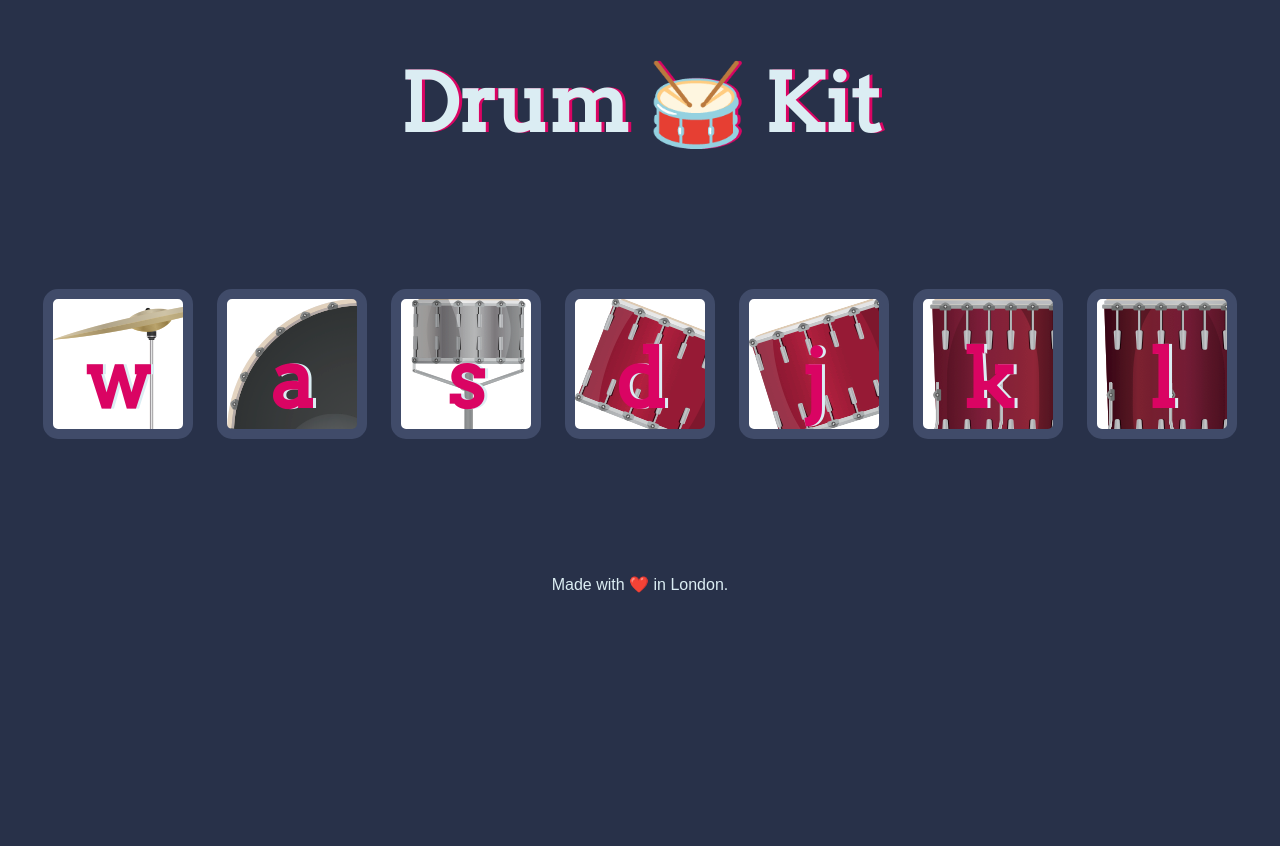
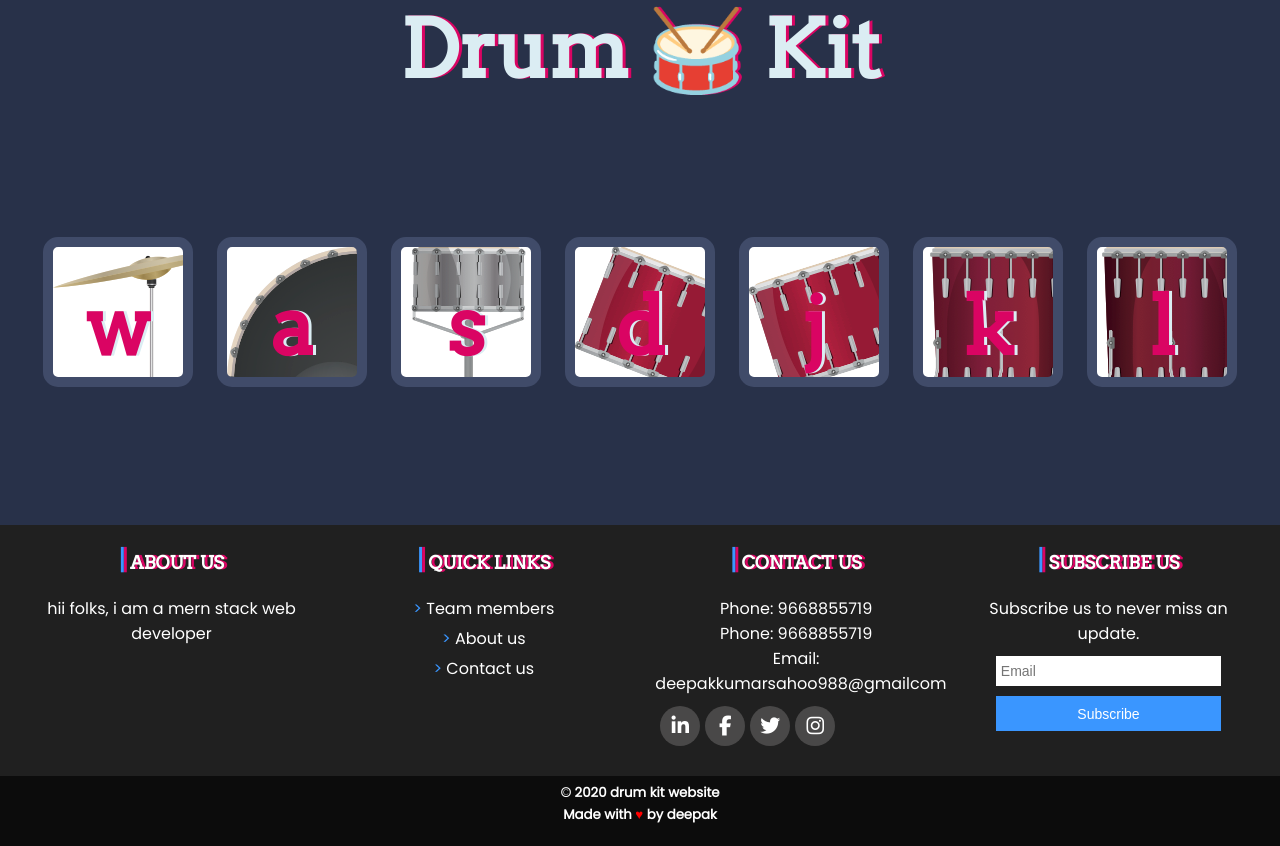
Before and after one commit to kumardeepak123/drum-kit-web-site, a plain HTML site: page index.html in a window 1280 px wide. Before the commit the page ends 800 px from the top, so only its background shows below. Drawn offline with Linux system fonts and the light colour scheme.

Commit message:
added footer to web page

```diff
--- a/index.html
+++ b/index.html
@@ -5,7 +5,13 @@
   <meta charset="utf-8">
   <title>Drum Kit</title>
   <link rel="stylesheet" href="styles.css">
+  <link rel="stylesheet" href="deepak.css">
   <link href="https://fonts.googleapis.com/css?family=Arvo" rel="stylesheet">
+  <link rel="stylesheet" href="footer.css">
+    <link href="https://fonts.googleapis.com/css2?family=Poppins&display=swap" rel="stylesheet">
+    <link rel="stylesheet" href="https://stackpath.bootstrapcdn.com/font-awesome/4.7.0/css/font-awesome.min.css" integrity="sha384-wvfXpqpZZVQGK6TAh5PVlGOfQNHSoD2xbE+QkPxCAFlNEevoEH3Sl0sibVcOQVnN" crossorigin="anonymous">
+    <script src="https://kit.fontawesome.com/174b65465c.js" crossorigin="anonymous"></script>
+
 </head>
 
 <body>
@@ -23,8 +29,47 @@
 
 
   <footer>
-    Made with ❤️ in London.
-  </footer>
+    <div id="footer-container">
+        <div id="about" class="content">
+            <h1>About us</h1>
+            <p>hii folks, i am a mern stack web developer</p>
+        </div>
+        <div id="quick-links" class="content">
+            <h1>Quick links</h1>
+            <ul>
+                <li><a href="#">Team members</a></li>
+                <li><a href="#">About us</a></li>
+                <li><a href="#">Contact us</a></li>
+            </ul>
+        </div>
+        <div id="contact" class="content">
+            <h1>Contact us</h1>
+            <p>Phone: 9668855719</p>
+            <p>Phone: 9668855719</p>
+            <p>Email: deepakkumarsahoo988@gmailcom</p>
+            <div id="social">
+                <a href="https://www.linkedin.com/in/deepak-kumar-sahoo-59247b19a/"><i class="fab fa-linkedin-in"></i></i></a>
+                <a href="https://www.facebook.com/deepakkumar.sahoo.338211/"><i class="fab fa-facebook-f"></i></i></a>
+                <a href="https://twitter.com/DEEPAKK60928454"><i class="fab fa-twitter"></i></i></a>
+                <a href="#"><i class="fab fa-instagram"></i></i></a>
+            </div>
+        </div>
+        <div id="newsletter" class="content">
+            <h1>Subscribe us</h1>
+            <p>Subscribe us to never miss an update.</p>
+            <form action="" id="newsletter">
+                <input type="email" name="email" id="email" required placeholder="Email">
+                <input type="submit" value="Subscribe">
+            </form>
+        </div>
+    </div>
+    <div id="copyright">
+        <h5>&copy; 2020  drum kit website</h5>
+        <h5>Made with <span>&hearts;</span> by deepak</h5>
+    </div>
+    <a href="#">
+    </a>
+</footer>
   <script src="index.js" charset="utf-8"></script>
 </body>
 
```
